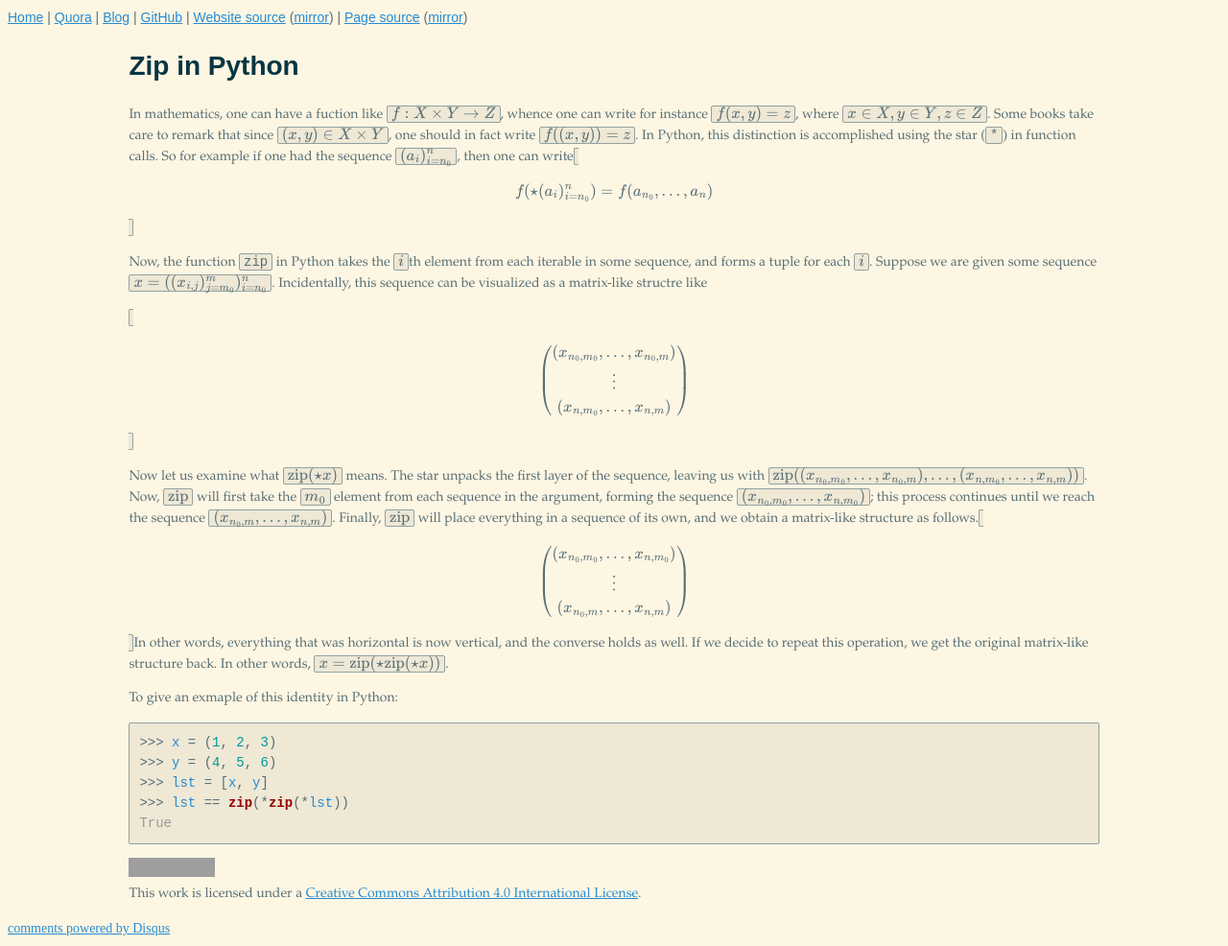
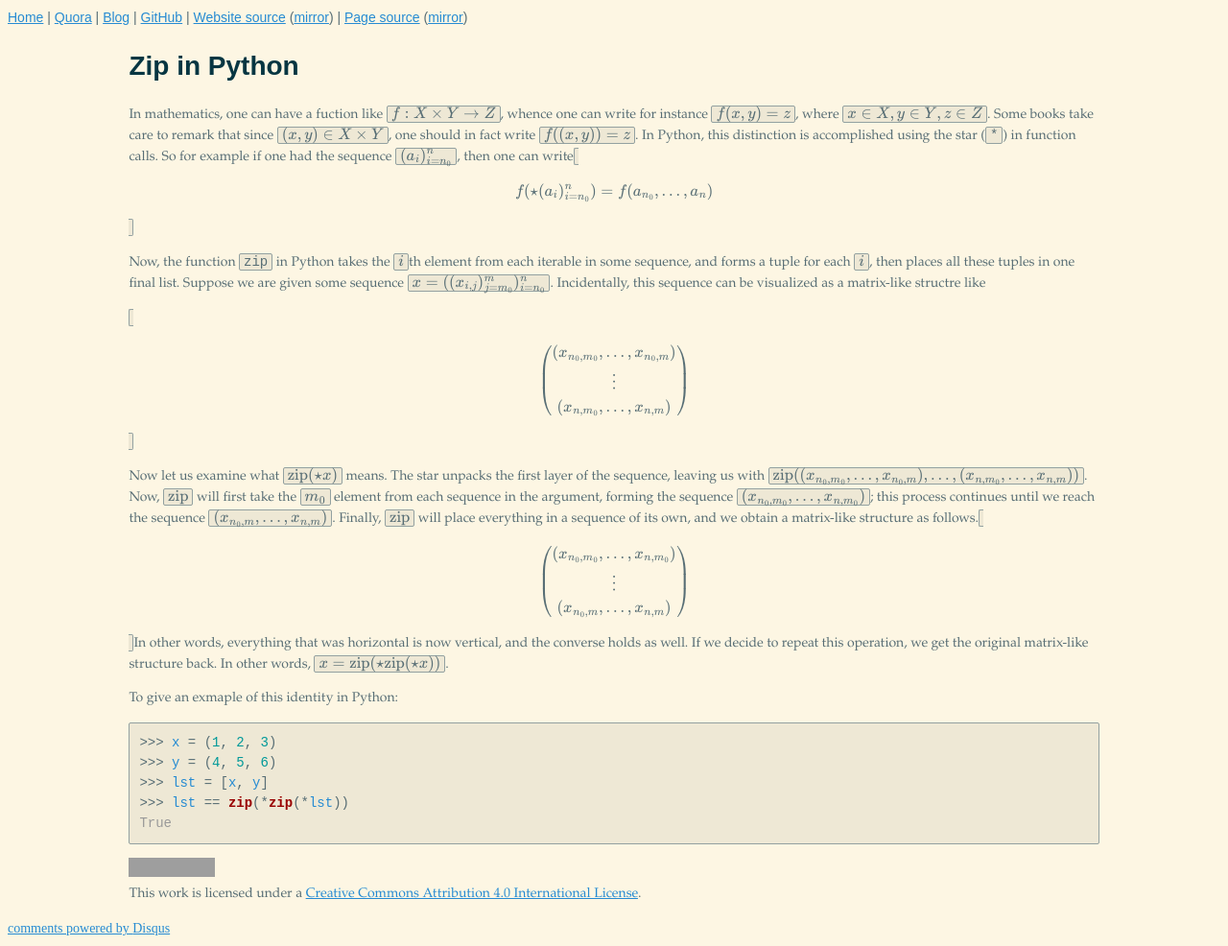
Before and after one commit to riceissa/riceissa.github.io, a Jekyll site: the page built from math/python_zip.md, in a window 1280 px wide. Shown: the whole page at 96% size. Built offline with Jekyll 4.4.1, drawn with Linux system fonts in a browser that asks for light colours; Markdown is read by kramdown in place of the engine named in the settings; formulas are drawn with MathJax 3; comment, search, counter and statistics services are not loaded; grey boxes are pictures that could not be loaded.

Commit message:
add explanation

```diff
--- a/math/python_zip.md
+++ b/math/python_zip.md
@@ -21,10 +21,10 @@ f(\star(a_i)_{i=n_0}^n) = f(a_{n_0}, \ldots, a_n)
 \]`
 
 Now, the function `zip` in Python takes the `\(i\)`th element from each
-iterable in some sequence, and forms a tuple for each `\(i\)`.  Suppose
-we are given some sequence `\(x =
-((x_{i,j})_{j={m_0}}^m)_{i={n_0}}^n\)`. Incidentally, this sequence can
-be visualized as a matrix-like structre like
+iterable in some sequence, and forms a tuple for each `\(i\)`, then
+places all these tuples in one final list.  Suppose we are given some
+sequence `\(x = ((x_{i,j})_{j={m_0}}^m)_{i={n_0}}^n\)`. Incidentally,
+this sequence can be visualized as a matrix-like structre like
 
 `\[
 \begin{pmatrix}
```
